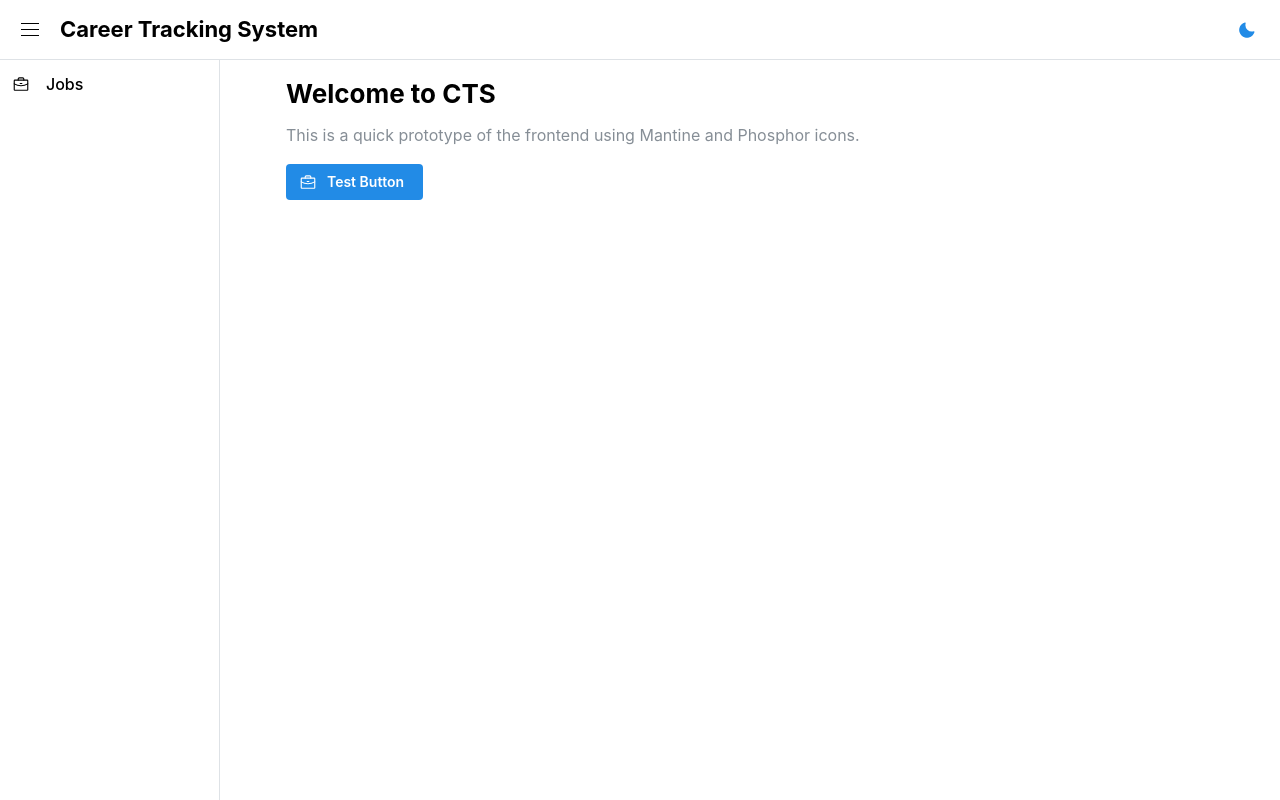
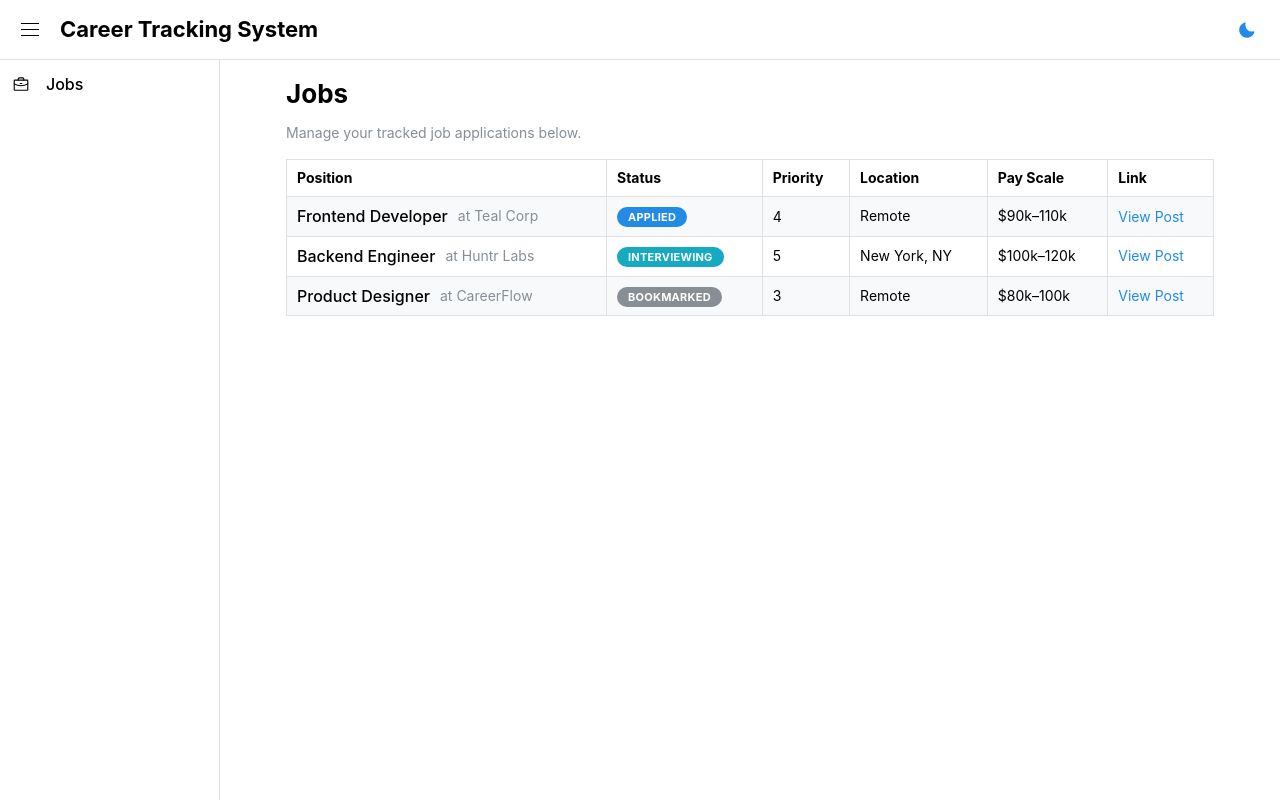
Before and after one commit to silveralcid/cts, a React app in the folder frontend/: page / in a window 1280 px wide. Built offline with nearby package versions, Linux system fonts and the light colour scheme; the HTML template or start-up script is replaced by a standard one.

Commit message:
feat(jobs-ui): add JobTable component, JobsPage, and integrate into AppShell layout

```diff
--- a/frontend/src/App.tsx
+++ b/frontend/src/App.tsx
@@ -6,11 +6,10 @@ import {
   Title,
   ActionIcon,
   Text,
-  Container,
-  Button,
   useMantineColorScheme,
 } from "@mantine/core";
 import { Sun, Moon, Briefcase } from "phosphor-react";
+import JobsPage from "./pages/JobsPage";
 
 export default function App() {
   const [opened, setOpened] = useState(false);
@@ -19,7 +18,11 @@ export default function App() {
   return (
     <AppShell
       header={{ height: 60 }}
-      navbar={{ width: 220, breakpoint: "sm", collapsed: { mobile: !opened } }}
+      navbar={{
+        width: 220,
+        breakpoint: "sm",
+        collapsed: { mobile: !opened },
+      }}
       padding="md"
     >
       {/* Header */}
@@ -48,7 +51,7 @@ export default function App() {
         </Group>
       </AppShell.Header>
 
-      {/* Sidebar (collapsed on mobile) */}
+      {/* Sidebar */}
       <AppShell.Navbar p="sm">
         <Group>
           <Briefcase size={18} />
@@ -58,16 +61,7 @@ export default function App() {
 
       {/* Main content */}
       <AppShell.Main>
-        <Container>
-          <Title order={2} mb="sm">
-            Welcome to CTS
-          </Title>
-          <Text c="dimmed" mb="md">
-            This is a quick prototype of the frontend using Mantine and Phosphor
-            icons.
-          </Text>
-          <Button leftSection={<Briefcase size={18} />}>Test Button</Button>
-        </Container>
+        <JobsPage />
       </AppShell.Main>
     </AppShell>
   );
--- a/frontend/src/components/JobTable.tsx
+++ b/frontend/src/components/JobTable.tsx
@@ -1,64 +1,81 @@
-import { Table, Badge, Group, Text } from "@mantine/core";
-
-type Job = {
-  id: string;
-  title: string;
-  company: string;
-  status: string;
-  priority: number;
-};
-
-const mockJobs: Job[] = [
-  {
-    id: "1",
-    title: "Frontend Developer",
-    company: "Teal Corp",
-    status: "Applied",
-    priority: 4,
-  },
-  {
-    id: "2",
-    title: "Backend Engineer",
-    company: "Huntr Labs",
-    status: "Interviewing",
-    priority: 5,
-  },
-  {
-    id: "3",
-    title: "Product Designer",
-    company: "CareerFlow",
-    status: "Bookmarked",
-    priority: 3,
-  },
-];
+import { Table, Badge, Group, Text, Anchor } from "@mantine/core";
+import { mockJobs } from "../api/mockJobs";
 
 export default function JobTable() {
+  const statusColors: Record<string, string> = {
+    BOOKMARKED: "gray",
+    APPLYING: "yellow",
+    APPLIED: "blue",
+    INTERVIEWING: "cyan",
+    NEGOTIATING: "orange",
+    ACCEPTED: "green",
+    WITHDREW: "grape",
+    NOT_ACCEPTED: "red",
+    NO_RESPONSE: "red",
+    ARCHIVED: "dark",
+  };
+
   const rows = mockJobs.map((job) => (
     <Table.Tr key={job.id}>
       <Table.Td>
         <Group gap="xs">
-          <Text fw={500}>{job.title}</Text>
+          <Text fw={500}>{job.position_title}</Text>
           <Text c="dimmed" size="sm">
-            ({job.company})
+            at {job.company.name}
           </Text>
         </Group>
       </Table.Td>
+
       <Table.Td>
-        <Badge color={job.status === "Interviewing" ? "blue" : "gray"}>
-          {job.status}
-        </Badge>
+        <Badge color={statusColors[job.status] || "gray"}>{job.status}</Badge>
       </Table.Td>
+
       <Table.Td>{job.priority}</Table.Td>
+
+      <Table.Td>
+        {job.location ? (
+          <Text size="sm">{job.location}</Text>
+        ) : (
+          <Text c="dimmed" size="sm">
+            —
+          </Text>
+        )}
+      </Table.Td>
+
+      <Table.Td>
+        {job.pay_scale ? (
+          <Text size="sm">{job.pay_scale}</Text>
+        ) : (
+          <Text c="dimmed" size="sm">
+            —
+          </Text>
+        )}
+      </Table.Td>
+
+      <Table.Td>
+        {job.job_post_url ? (
+          <Anchor href={job.job_post_url} target="_blank" size="sm">
+            View Post
+          </Anchor>
+        ) : (
+          <Text c="dimmed" size="sm">
+            —
+          </Text>
+        )}
+      </Table.Td>
     </Table.Tr>
   ));
 
   return (
-    <Table highlightOnHover>
+    <Table highlightOnHover withTableBorder withColumnBorders striped>
       <Table.Thead>
         <Table.Tr>
-          <Table.Th>Job</Table.Th>
+          <Table.Th>Position</Table.Th>
           <Table.Th>Status</Table.Th>
           <Table.Th>Priority</Table.Th>
+          <Table.Th>Location</Table.Th>
+          <Table.Th>Pay Scale</Table.Th>
+          <Table.Th>Link</Table.Th>
         </Table.Tr>
       </Table.Thead>
       <Table.Tbody>{rows}</Table.Tbody>
--- /dev/null
+++ b/frontend/src/pages/JobsPage.tsx
@@ -0,0 +1,16 @@
+import { Title, Container, Text } from "@mantine/core";
+import JobTable from "../components/JobTable";
+
+export default function JobsPage() {
+  return (
+    <Container>
+      <Title order={2} mb="sm">
+        Jobs
+      </Title>
+      <Text size="sm" c="dimmed" mb="md">
+        Manage your tracked job applications below.
+      </Text>
+      <JobTable />
+    </Container>
+  );
+}
```
